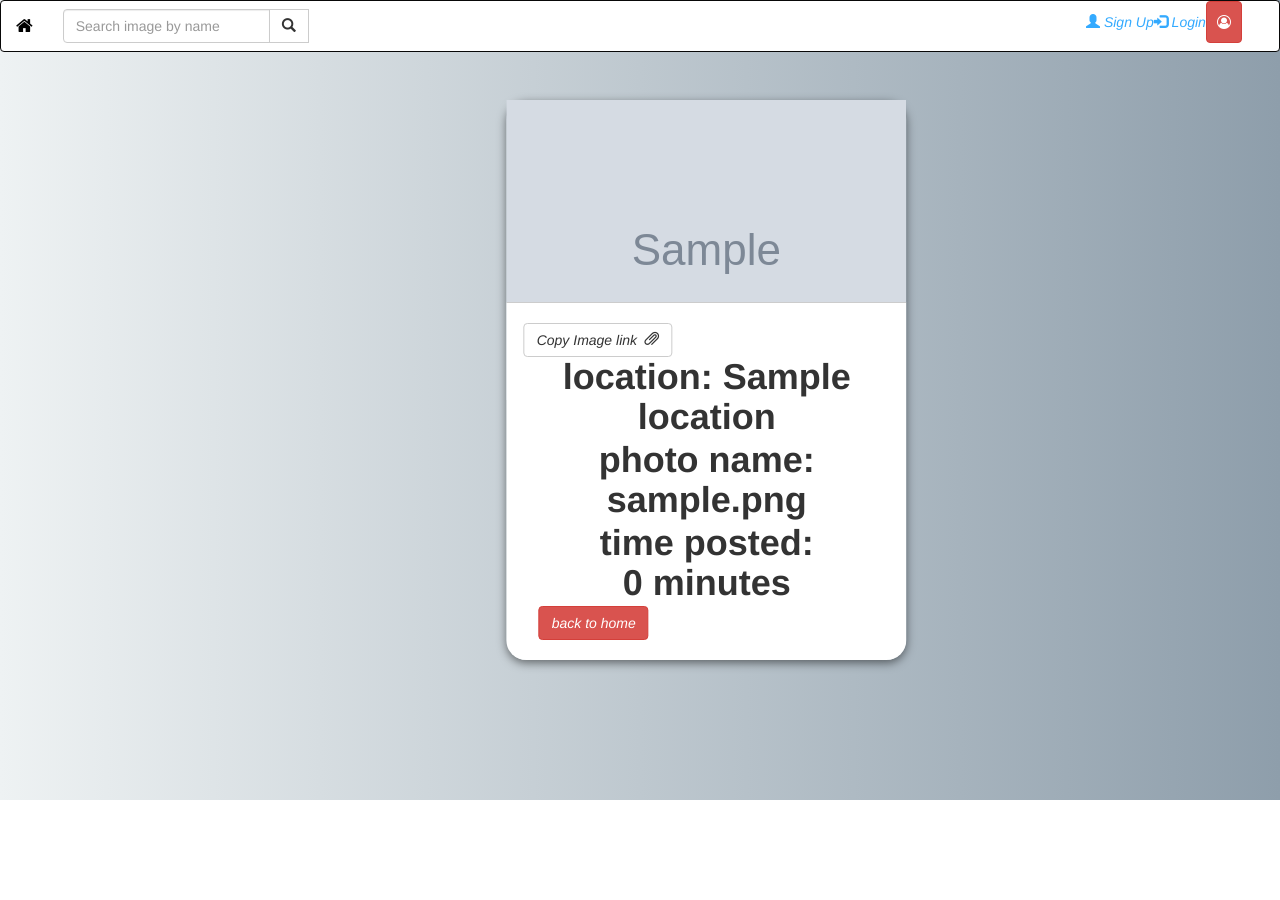
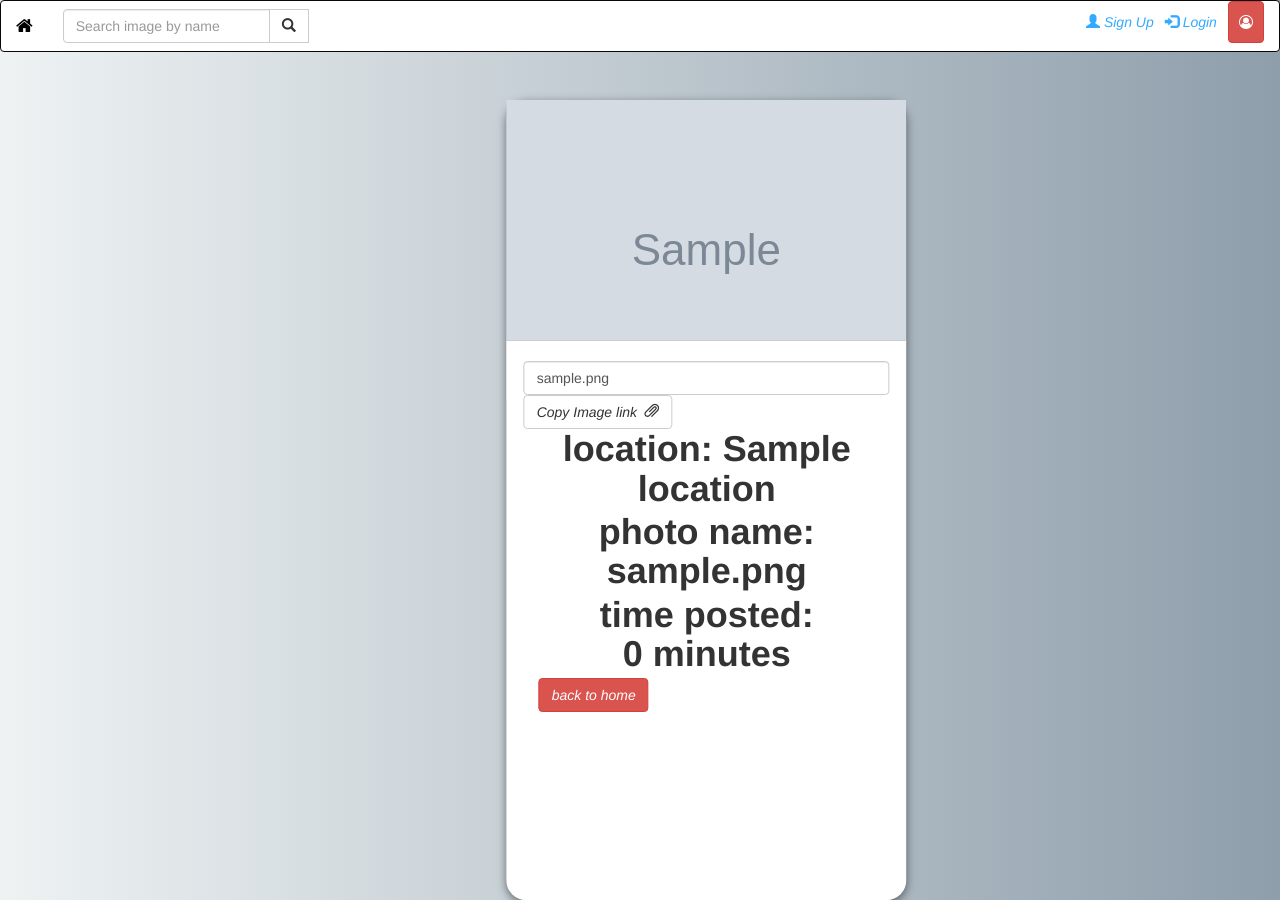
Before and after one commit to markkariuki/photo-gallery, a Django app: page /photo/1 in a window 1280 px wide. Before the commit the page ends 800 px from the top, so only its background shows below. Run offline with Django 3.2, Linux system fonts and the light colour scheme; tables that the repository leaves empty hold one stand-in row (values such as "Sample post"); grey boxes marked "Sample" are stand-in pictures; some libraries are stand-ins or nearby versions.

Commit message:
Add change

```diff
--- a/project/static/css/phots.css
+++ b/project/static/css/phots.css
@@ -26,7 +26,7 @@
 	position: absolute;
 	top: 0%; right: 0%;
 	border-radius: 20px;
-	height: 70%;
+	height: 200px;
 	background-position: 45% 50%;
 	box-shadow: 0 3px 10px rgba(0,0,0,0.5);
 }
@@ -37,6 +37,7 @@
 	border-top: 1px solid rgba(0,0,0,0.2);
 	border-radius: 0px 0px 20px 20px;
 	width: 100%;
+	height: 70%;
 	background: white;
 }
 
--- a/project/templates/nav-bar.html
+++ b/project/templates/nav-bar.html
@@ -20,9 +20,9 @@
     <div class="col-sm-2 col-md-2 navbar-right" style="-webkit-box-align: center;
     align-items: center; position:relative; display: inline-flex;">
     <a href="#"><span class="glyphicon glyphicon-user"></span> Sign Up</a>
-  </br>
+    <hr>
       <a href="#"><span class="glyphicon glyphicon-log-in"></span> Login</a>
-
+      <hr>
 <button type="button" class="btn btn-danger" style="padding:10px;;" onclick="alert('sorry we are down for now we will be back shortly')">      <i class="fa fa-user-circle-o" aria-hidden="true"></i>
 </button>
       </div>
--- a/project/templates/photos.html
+++ b/project/templates/photos.html
@@ -10,15 +10,25 @@
      <link rel="stylesheet" href="{% static 'css/phots.css' %}">
    {% endblock %}
 
+   <script>
+   function myFunction() {
+     var copyText = document.getElementById("myInput");
+     copyText.select();
+     document.execCommand("Copy");
+     alert("Copied the text: " + copyText.value);
+   }
+   </script>
+
  <div class = "col-md-5">
-   <div class = "card">
+   <div class = "card" style="height:800px;">
       <img src="{{photo.image.url}}"  class="img-responsive" alt="">
 
  		<div class = "lower_part">
  				<div class = "content">
 
                <div class="row">
-                 <a href="#" class="btn btn-default ">Copy Image link  &nbsp<i class="glyphicon glyphicon-paperclip"></i>
+                  <input class="form-control" type="text" value="{{photo.image}}" id="myInput">
+                 <a  onclick="myFunction()" class="btn btn-default ">Copy Image link  &nbsp<i class="glyphicon glyphicon-paperclip"></i>
                    </a>
                </div>
 
```
Also changed, not shown: readme.md.
